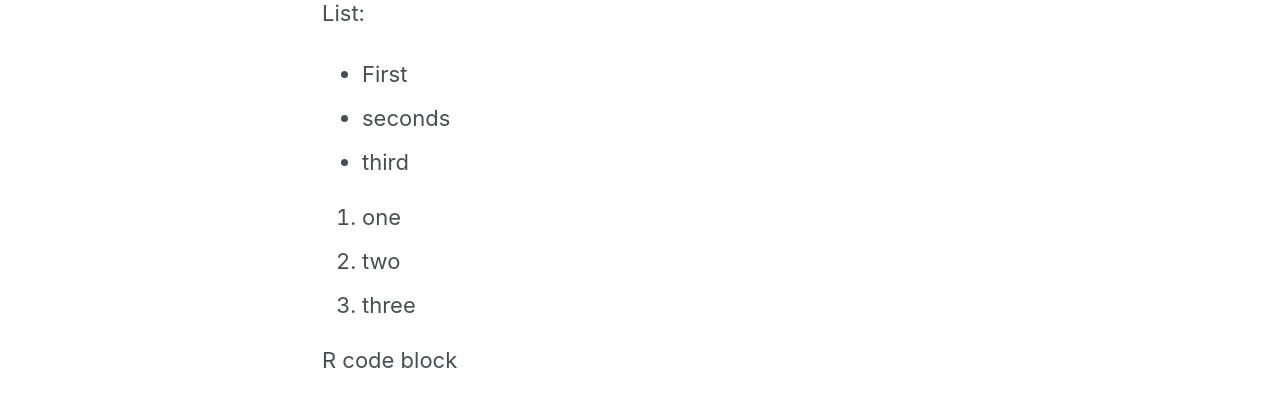
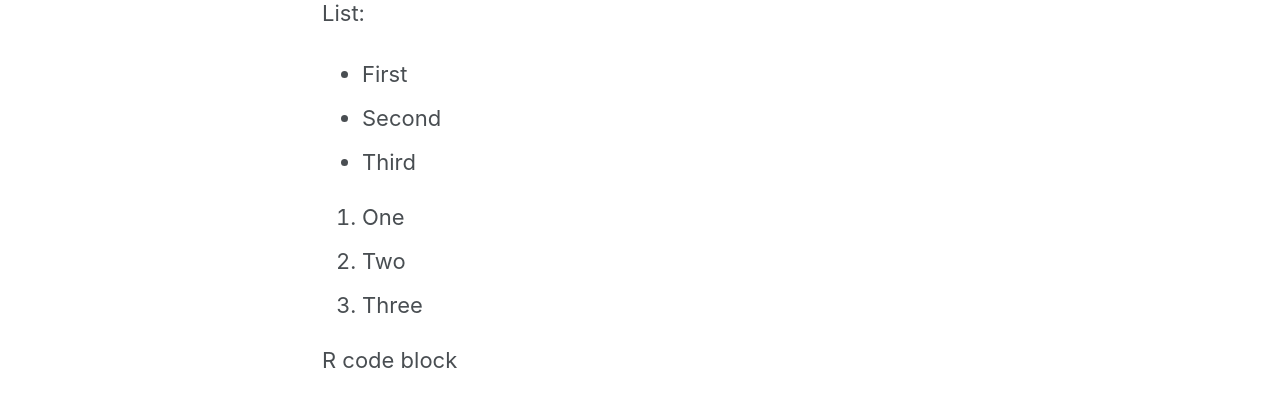
Before and after one commit to monastyrskyy/monastyrskyy.github.io, a Jekyll site: the page built from _posts/2019-06-13-firstpost.md, in a window 1280 px wide and 900 px high. Shown: the part 423-825 px from the top of the window. Built offline with Jekyll 4.4.1, drawn with Linux system fonts in a browser that asks for light colours; cached includes are drawn as plain includes; nearby versions of some CDN libraries.

Commit message:
fixed tags?

````diff
--- a/_posts/2019-06-13-firstpost.md
+++ b/_posts/2019-06-13-firstpost.md
@@ -22,16 +23,16 @@
 
 ## H2 Heading
 
-Basic text, *italics*, **bold**, [youtube link](youtube.com)
+Basic text, *italics*, **bold**, [youtube link](https://youtube.com)
 
 List:
 * First
-- seconds
-- third
+- Second
+- Third
 
-1. one
-2. two
-3. three
+1. One
+2. Two
+3. Three
 
 R code block
 ```r
@@ -41,3 +42,4 @@
 
 
 Image:
+<img src="{{ site.url }}{{ site.baseurl }}/images/header.jpg" alt="header">
````
Also changed, not shown: other parts of _posts/2019-06-13-firstpost.md (+1 -0 lines).
